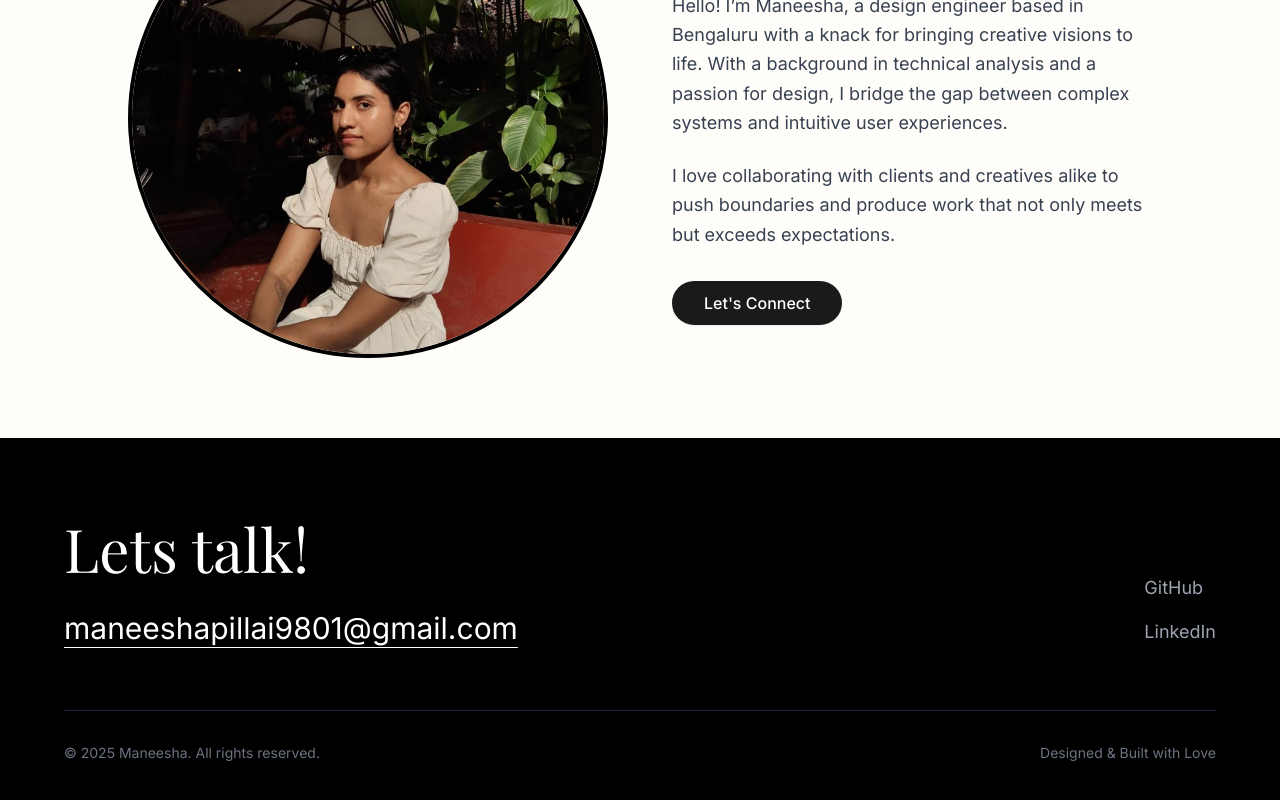
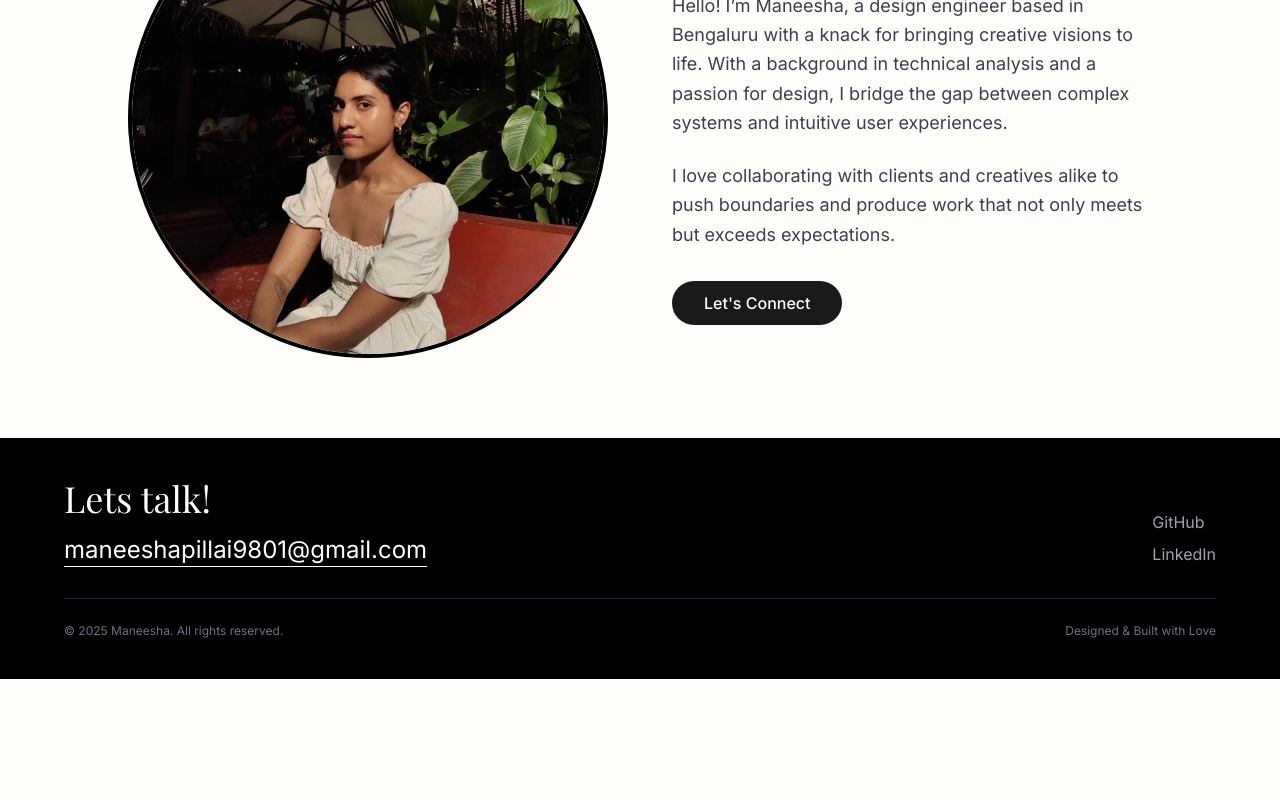
Before and after one commit to Maneesha9801/portfolio-website, a React (Vite) app: page / in a window 1280 px wide. Shown: the part 3170-3970 px from the top of the page. After the commit the page ends 3849 px from the top, so only its background shows below. Built offline with nearby package versions, Linux system fonts and the light colour scheme; a web font is replaced by a local one.

Commit message:
style: Darken simulation traffic color and reduce footer size

```diff
--- a/src/components/Experience.tsx
+++ b/src/components/Experience.tsx
@@ -18,7 +18,7 @@ export const Experience: React.FC = () => {
             role: 'UI Intern',
             company: 'PrimeOman Oman',
             period: 'Nov 2021 – Dec 2021',
-            description: '• Collaborated with designers to launch a COVID-19 relief web platform under tight deadlines.\n• Translated high-fidelity wireframes into reactive UI components, ensuring accessibility standards and responsive design.'
+            description: 'Collaborated with designers to launch a COVID-19 relief web platform under tight deadlines.\n Translated high-fidelity wireframes into reactive UI components, ensuring accessibility standards and responsive design.'
         }
     ];
 
--- a/src/components/Footer.tsx
+++ b/src/components/Footer.tsx
@@ -2,27 +2,27 @@ import React from 'react';
 
 export const Footer: React.FC = () => {
     return (
-        <footer id="contact" className="py-20 px-6 bg-black text-white">
+        <footer id="contact" className="py-10 px-6 bg-black text-white">
             <div className="container mx-auto max-w-6xl">
-                <div className="grid grid-cols-1 md:grid-cols-2 gap-12 mb-16">
+                <div className="grid grid-cols-1 md:grid-cols-2 gap-8 mb-8">
                     <div>
-                        <h2 className="text-4xl md:text-6xl font-serif mb-8">Lets talk!</h2>
+                        <h2 className="text-3xl md:text-4xl font-serif mb-4">Lets talk!</h2>
                         <a
                             href="mailto:maneeshapillai9801@gmail.com"
-                            className="text-2xl md:text-3xl underline decoration-1 underline-offset-8 hover:text-gray-300 transition-colors"
+                            className="text-xl md:text-2xl underline decoration-1 underline-offset-8 hover:text-gray-300 transition-colors"
                         >
                             maneeshapillai9801@gmail.com
                         </a>
                     </div>
                     <div className="flex flex-col justify-end items-start md:items-end">
-                        <nav className="flex flex-col gap-4 text-lg text-gray-400">
+                        <nav className="flex flex-col gap-2 text-base text-gray-400">
                             <a href="https://github.com/Maneesha9801" target="_blank" rel="noopener noreferrer" className="hover:text-white transition-colors">GitHub</a>
                             <a href="https://www.linkedin.com/in/maneesha8901/" target="_blank" rel="noopener noreferrer" className="hover:text-white transition-colors">LinkedIn</a>
                         </nav>
                     </div>
                 </div>
 
-                <div className="border-t border-gray-800 pt-8 flex flex-col md:flex-row justify-between items-center text-gray-500 text-sm">
+                <div className="border-t border-gray-800 pt-6 flex flex-col md:flex-row justify-between items-center text-gray-500 text-xs">
                     <p>&copy; {new Date().getFullYear()} Maneesha. All rights reserved.</p>
                     <p className="mt-2 md:mt-0">Designed & Built with Love</p>
                 </div>
```
Also changed, not shown: public/netoptix-sim.html (+5 -5 lines).
